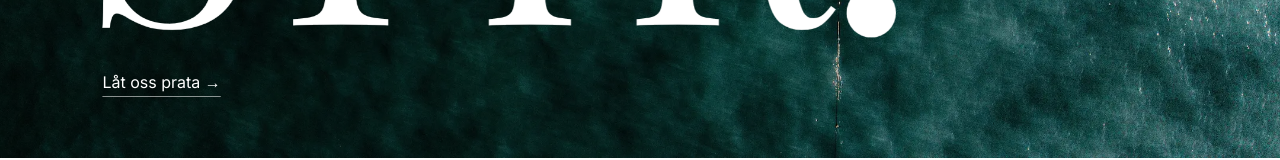
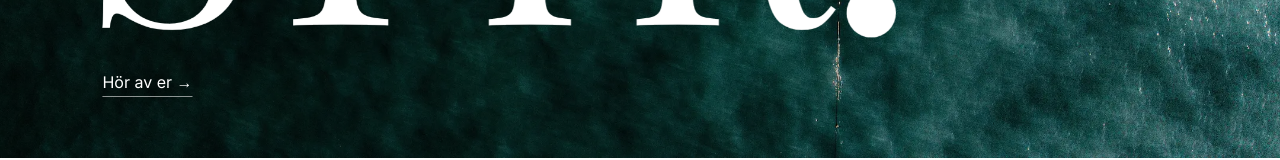
Before and after one commit to wilmadeleryd/styr-website, a React (Vite) app: page / in a window 1280 px wide. Shown: the part 642-802 px from the top of the page. Built offline with nearby package versions, Linux system fonts and the light colour scheme.

Commit message:
Change hero CTA text to 'Hör av er →'

```diff
--- a/src/pages/Home.jsx
+++ b/src/pages/Home.jsx
@@ -249,7 +249,7 @@ export default function Home() {
                 className="font-body hero-animate hero-d3 underline-link"
                 style={{ color: 'white', fontSize: '1rem' }}
               >
-                Låt oss prata →
+                Hör av er →
               </Link>
             </div>
           </div>
```
